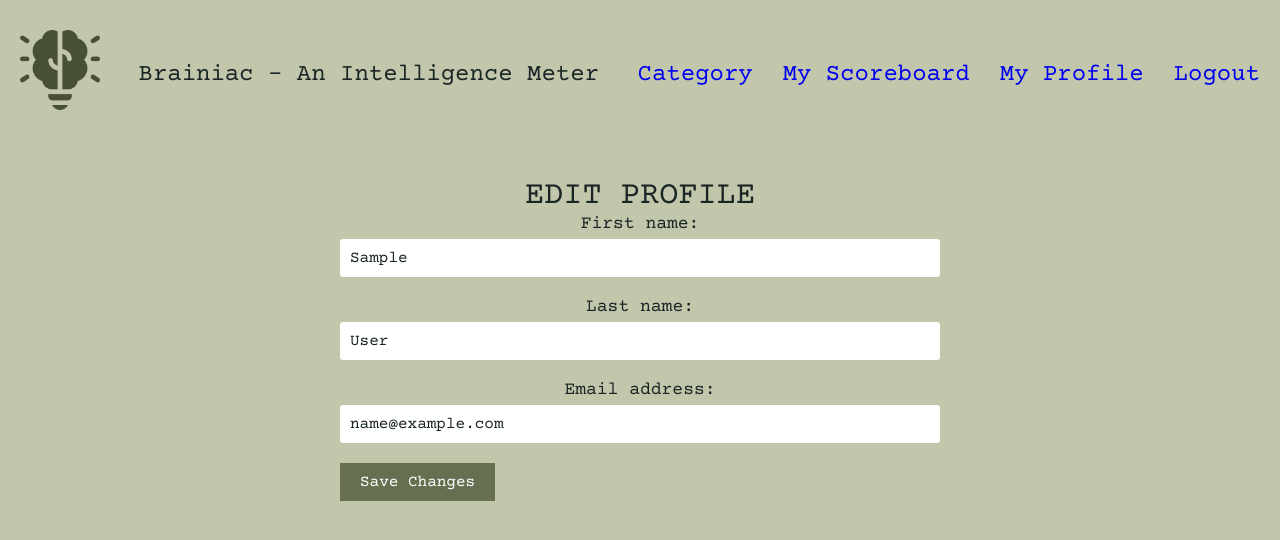
After one commit to alishashresthaaa/py-quizapp, a Django app: page /quiz/edit-profile/ in a window 1280 px wide. The commit adds this page. Shown: the top 540 px of the page. Run offline with Django 5.2, Linux system fonts and the light colour scheme; the visitor is signed in with stand-in values (Sample User, id 1).

Commit message:
profile and edit profile

```diff
--- a/core/urls.py
+++ b/core/urls.py
@@ -2,6 +2,7 @@ from django.urls import path
 
 from core.views import auth
 from core.views import quiz
+from core.views import profile
 
 urlpatterns = [
     # auth views
@@ -17,4 +18,6 @@ urlpatterns = [
         name="quiz_results",
     ),
     path("history/", quiz.QuizHistoryView.as_view(), name="quiz_history"),
+    path("profile/", profile.ProfileView.as_view(), name="profile"),
+    path('edit-profile/', profile.EditProfileView.as_view(), name='edit_profile'),
 ]
--- /dev/null
+++ b/core/views/profile.py
@@ -0,0 +1,32 @@
+from django.contrib.auth.decorators import login_required
+from django.contrib.auth.models import User
+from django.utils.decorators import method_decorator
+from django.views.decorators.http import require_http_methods
+from django.views.generic import TemplateView
+from django.urls import reverse_lazy
+from django.contrib.auth.mixins import LoginRequiredMixin
+from django.views.generic.edit import UpdateView
+
+
+@method_decorator(login_required, name='dispatch')
+@method_decorator(require_http_methods(["GET"]), name="dispatch")
+class ProfileView(TemplateView):
+    template_name = 'profile.html'
+
+    def get_context_data(self, **kwargs):
+        context = super().get_context_data(**kwargs)
+        user = self.request.user
+        context['user'] = user
+        return context
+
+
+@method_decorator(login_required, name='dispatch')
+@method_decorator(require_http_methods(["GET", "POST"]), name="dispatch")
+class EditProfileView(LoginRequiredMixin, UpdateView):
+    model = User
+    template_name = 'edit_profile.html'
+    fields = ['first_name', 'last_name', 'email']
+    success_url = reverse_lazy('profile')
+
+    def get_object(self, queryset=None):
+        return self.request.user
--- /dev/null
+++ b/templates/edit_profile.html
@@ -0,0 +1,15 @@
+<!-- templates/edit_profile.html -->
+{% extends "header.html" %}
+
+{% block title %}Edit Profile{% endblock %}
+
+{% block content %}
+    <section class="form__container">
+        <h1 class="form__header">Edit Profile</h1>
+        <form method="post">
+            {% csrf_token %}
+            {{ form.as_p }}
+            <button type="submit" class="btn-primary">Save Changes</button>
+        </form>
+    </section>
+{% endblock %}
```
Also changed, not shown: templates/profile.html (+7 -4 lines).
